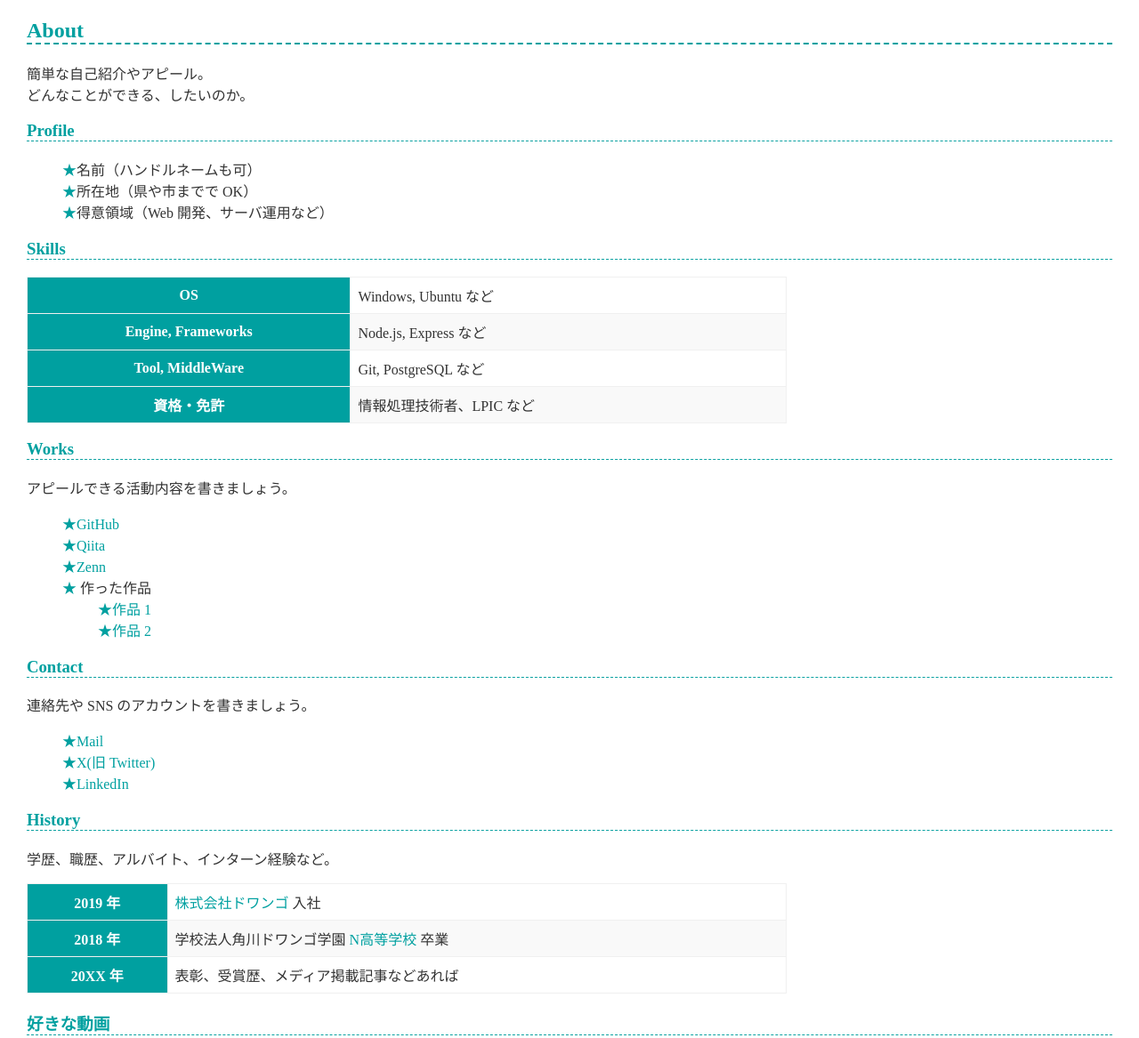
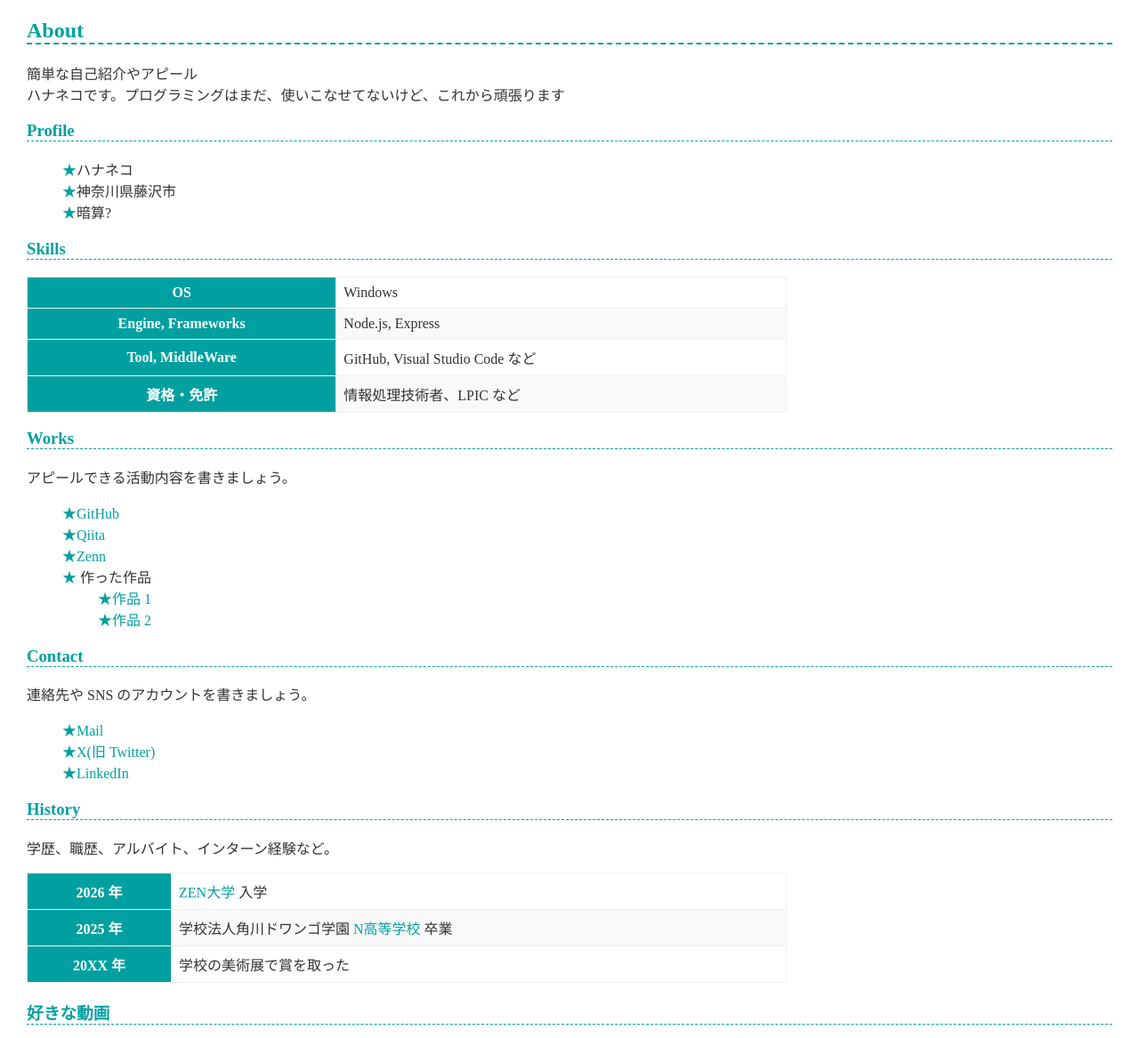
Before and after one commit to 261zs00882-hue/GitHub-., a plain HTML site: page index.html in a window 1280 px wide. Shown: the part 386-1553 px from the top of the page at 89% size. Drawn offline with Linux system fonts and the light colour scheme; a script that the page names is missing.

Commit message:
Update index.html

```diff
--- a/index.html
+++ b/index.html
@@ -11,30 +11,30 @@
   <img src="https://github.com/261zs00882-hue/GitHub-./blob/main/c7ca5961-private.png?raw=true">
     <h2>About</h2>
     <p>
-      簡単な自己紹介やアピール。<br>
-      どんなことができる、したいのか。
+      簡単な自己紹介やアピール<br>
+      ハナネコです。プログラミングはまだ、使いこなせてないけど、これから頑張ります
     </p>
 
     <h3>Profile</h3>
     <ul>
-      <li>名前（ハンドルネームも可）</li>
-      <li>所在地（県や市までで OK）</li>
-      <li>得意領域（Web 開発、サーバ運用など）</li>
+      <li>ハナネコ</li>
+      <li>神奈川県藤沢市</li>
+      <li>暗算?</li>
     </ul>
 
     <h3>Skills</h3>
     <table>
       <tr>
         <th>OS</th>
-        <td>Windows, Ubuntu など</td>
+        <td>Windows</td>
       </tr>
       <tr>
         <th>Engine, Frameworks</th>
-        <td>Node.js, Express など</td>
+        <td>Node.js, Express</td>
       </tr>
       <tr>
         <th>Tool, MiddleWare</th>
-        <td>Git, PostgreSQL など</td>
+        <td>GitHub, Visual Studio Code  など</td>
       </tr>
       <tr>
         <th>資格・免許</th>
@@ -69,16 +69,16 @@
     <p>学歴、職歴、アルバイト、インターン経験など。</p>
     <table>
       <tr>
-        <th>2019 年</th>
-        <td><a href="https://dwango.co.jp/">株式会社ドワンゴ</a> 入社</td>
+        <th>2026 年</th>
+        <td><a href="https://dwango.co.jp/">ZEN大学</a> 入学</td>
       </tr>
       <tr>
-        <th>2018 年</th>
+        <th>2025 年</th>
         <td>学校法人角川ドワンゴ学園 <a href="https://nnn.ed.jp/">N高等学校</a> 卒業</td>
       </tr>
       <tr>
         <th>20XX 年</th>
-        <td>表彰、受賞歴、メディア掲載記事などあれば</td>
+        <td>学校の美術展で賞を取った</td>
       </tr>
     </table>
 
```
